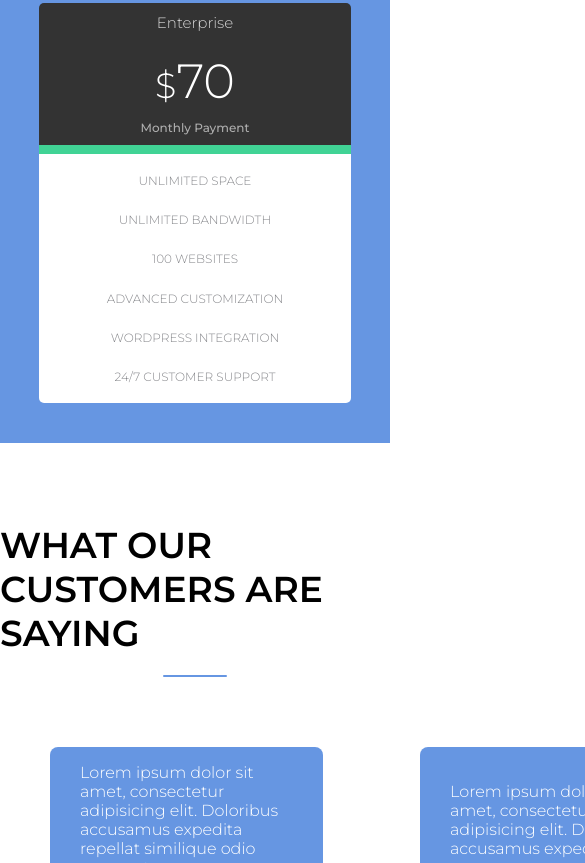
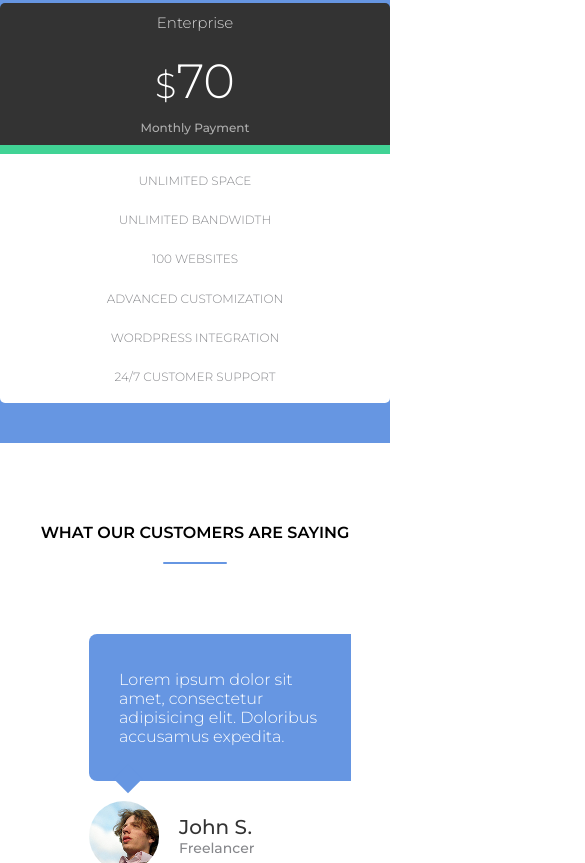
Before and after one commit to vkurilo/Egzaminas, a website: page index.html in a window 390 px wide. Shown: the part 4130-4993 px from the top of the page, 585 px wide, since content can reach past the window. Drawn offline with nearby package versions, Linux system fonts and the light colour scheme.

Commit message:
reviews swiper done

```diff
--- a/scss/pricing.scss
+++ b/scss/pricing.scss
@@ -292,8 +292,13 @@
 
       .wrapper{
         flex-direction: column;
-        max-width: 80%;
+        width: 60%;
         .price-1{
+          width: 100%;
+          padding: 0;
+        }
+        .price-2{
+          width: 100%;
           padding: 0;
         }
       }
--- a/scss/reviews.scss
+++ b/scss/reviews.scss
@@ -1,4 +1,4 @@
-.section-4{
+.section-4 {
   background-color: white;
   display: flex;
   flex-direction: column;
@@ -6,13 +6,12 @@
   width: 100%;
   height: 590px;
 
-
-    .info-1{
+  .info-1 {
     padding-top: 80px;
     display: flex;
     flex-direction: column;
     align-items: center;
-        h2{
+    h2 {
       font-size: 36px;
     }
     .divider {
@@ -20,56 +19,47 @@
       height: 2px;
       border-radius: 20px;
 
-            background: #6696E2;
+      background: #6696e2;
       margin: 20px 0;
     }
-
   }
 
   .swiper {
-        max-width: 1150px;
-        height: 400px;
+    max-width: 1400px;
+
 
     .swiper-slide {
      padding: 50px;
       display: flex;
       flex-direction: column;
       justify-content: center;
-        gap: 60px;
-
+      transition: 0.1s;
     }
 
-
-
     .swiper-pagination-bullet {
-            background: #E27866 ;
-            border: 1px solid #E27866;
+      background: #e27866;
+      border: 1px solid #e27866;
       width: 10px;
       height: 10px;
     }
 
-        .slide-1{
-            display:flex;
+    .slide-1 {
+      display: flex;
+      gap: 20px;
+      width: 350px;
 
-            gap:20px;
-
-            max-width:350px;
-
-
-
-
-            .text-box{
-                width:273px;
+      .text-box {
+        width: 273px;
         height: 147px;
         border-radius: 8px;
-                background: #6696E2;
+        background: #6696e2;
         border: none;
         display: flex;
         justify-content: center;
         align-items: center;
         position: relative;
 
-                &::after{
+        &::after {
           content: "";
           position: absolute;
           width: 20px;
@@ -77,50 +67,68 @@
           left: -196px;
           top: 142px;
           bottom: 0;
-                    right:0;
+          right: 0;
           margin: auto;
-                    background: #6696E2;
+          background: #6696e2;
           transform: rotate(45deg);
-
-
         }
 
-                p{
-
+        p {
           color: white;
           padding: 30px;
           font-size: 16px;
           font-weight: 300;
-
-
-
-
+        }
       }
 
-            }
-
-            .photo-name{
+      .photo-name {
         display: flex;
-               width: 100%;
+        max-width: 25%;
         justify-content: flex-start;
-                gap:20px;
+        gap: 20px;
         align-items: center;
 
-
-
-                h3{
+        h3 {
           color: #333333;
           font-weight: 500;
           font-size: 20px;
         }
 
-                p{
-                    color: #86878B;
+        p {
+          color: #86878b;
           font-size: 14px;
         }
-
+      }
+    }
   }
 }
 
+
+
+@media (max-width: 1300px){
+    .section-4{
+        .swiper{
+            width:80%;
         }
     }
+}
+
+@media (max-width: 768px){
+    .section-4{
+        .info-1{
+            h2{
+                font-size: 24px;
+            }
+        }
+    }
+}
+
+@media (max-width: 500px){
+    .section-4{
+        .info-1{
+            h2{
+                font-size: 16px;
+            }
+        }
+    }
+}
--- a/swiper.js
+++ b/swiper.js
@@ -1,18 +1,28 @@
-const swiper = new Swiper('.swiper', {
-    // Optional parameters
-    direction: 'horizontal',
-    spaceBetween:20,
-
-
-    // If we need pagination
-    pagination: {
-      el: '.swiper-pagination',
+const swiper = new Swiper(".swiper", {
+  // Optional parameters
+  direction: "horizontal",
+  spaceBetween: 20,
+  autoplay: true,
+  // If we need pagination
+  pagination: {
+    el: ".swiper-pagination",
+  },
+  breakpoints: {
+    600: {
+      slidesPerView: 2,
+      slidesPerGroup: 2,
     },
-    breakPoints:{
-        700:{
-            slidesPerView:2,
-        },
-    }
-
-
-  });
+    1000: {
+      slidesPerView: 2,
+      slidesPerGroup: 2,
+      allowSlideNext: true,
+      allowSlidePrev: true,
+    },
+    1200: {
+      slidesPerView: 3,
+      slidesPerGroup: 3,
+      allowSlideNext: true,
+      allowSlidePrev: true,
+    },
+  },
+});
```
Also changed, not shown: index.html (+4 -6 lines), app/css/style.css. Lines whose indentation alone changed are shown as unchanged.
